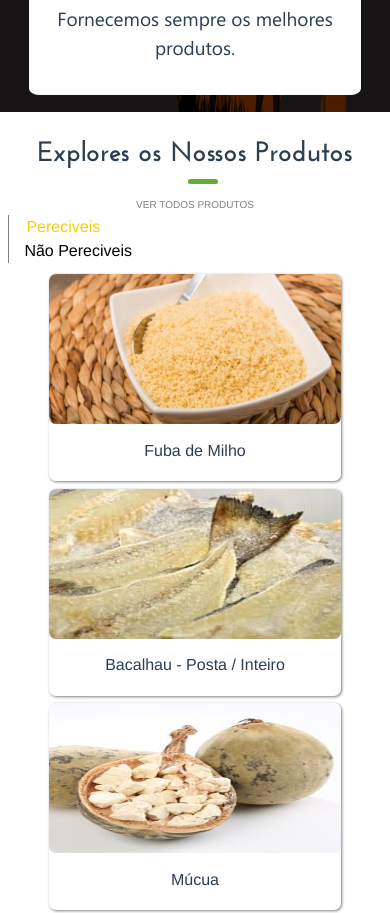
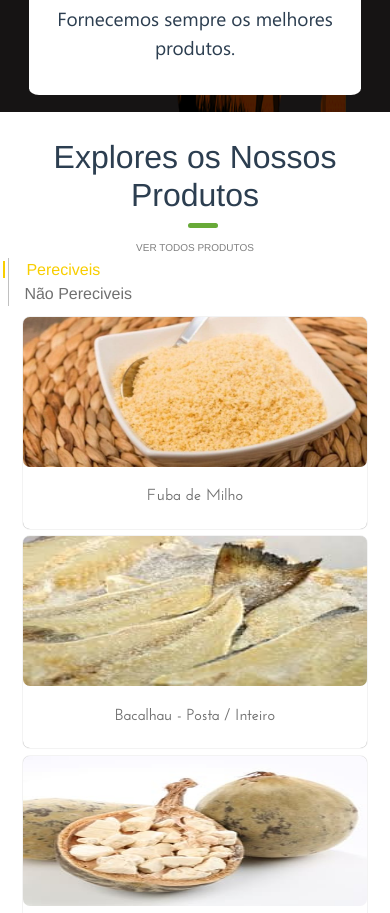
Before and after one commit to uByte2020/Ang-lessGold, a Vue app: page / in a window 390 px wide. Shown: the part 2360-3273 px from the top of the page. Built offline with nearby package versions, Linux system fonts and the light colour scheme.

Commit message:
Tamanho-Produtos|Home

```diff
--- a/src/components/home/Produtos.vue
+++ b/src/components/home/Produtos.vue
@@ -2,7 +2,7 @@
   <div id="Produto" class="container">
     <div class="row">
       <div class="col-lg-12 col-sm-12 col-xl-12 col-md-12">
-        <h3>Explores os Nossos Produtos</h3>
+        <h2>Explores os Nossos Produtos</h2>
         <div class="progress">
           <div
             class="progress-bar progressCor"
@@ -127,23 +127,25 @@ export default {
       const Cor = document.getElementById("Link1");
       Cor.style.color = "#f8ce00";
       Cor.style.borderLeft = "2px solid #f8ce00";
-      Cor.style.marginLeft = "-7%";
+      Cor.style.marginLeft = "-8%";
       Cor.style.paddingLeft = "4%";
       const Cor2 = document.getElementById("Link2");
-      Cor2.style.color = "#000";
+      Cor2.style.color = " #707070";
       Cor2.style.borderLeft = "0";
       Cor2.style.marginLeft = "-8%";
       Cor2.style.paddingLeft = "8%";
+      Cor.style.fontSize='16px'
+      Cor2.style.fontSize='16px'
     },
     AlimentoClick() {
       this.Alimentos = false;
       const Cor = document.getElementById("Link2");
       Cor.style.color = "#f8ce00";
       Cor.style.borderLeft = "2px solid #f8ce00";
-      Cor.style.marginLeft = "-7%";
+      Cor.style.marginLeft = "-8%";
       Cor.style.paddingLeft = "4%";
       const Cor2 = document.getElementById("Link1");
-      Cor2.style.color = "#000";
+      Cor2.style.color = " #707070";
       Cor2.style.borderLeft = "0";
       Cor2.style.marginLeft = "-8%";
       Cor2.style.paddingLeft = "8%";
@@ -152,6 +154,11 @@ export default {
 };
 </script>
 <style scoped>
+/* @font-face {
+  font-family: "Josefin-SemiBold";
+  src: local("Fonts"),
+    url(../assets/Fonts/josefin-sans.semibold.ttf) format("truetype");
+} */
 h3 {
   font-family: "Josefin";
   -moz-font-family: "Josefin";
@@ -165,16 +172,19 @@ h3 {
   -webkit-padding: 6%;
 }
 .links {
-  border-left: 1px ridge gray;
-  -moz-border-left: 1px ridge gray;
-  -ms-border-left: 1px ridge gray;
-  -webkit-border-left: 1px ridge gray;
+  color: #707070!important;
+  border-left: 3px solid #70707070;
+  -moz-border-left: 1px ridge #70707070;
+  -ms-border-left: 1px ridge #70707070;
+  -webkit-border-left: 1px ridge #70707070;
   text-align: left;
   -moz-text-align: left;
   -ms-text-align: left;
   -webkit-text-align: left;
+  margin-right: -30px !important;
 }
 .LinkActive {
+  font-size: 16px;
   color: #f8ce00;
   -moz-color: #f8ce00;
   -ms-color: #f8ce00;
@@ -193,10 +203,28 @@ h3 {
   -webkit-padding-left: 8%;
 }
 .LinkActive:hover {
-  color: #f8ce00;
-  -moz-color: #f8ce00;
+  /* color: #68aa38 !important; */
+  /* -moz-color: #f8ce00;
   -ms-color: #f8ce00;
-  -webkit-color: #f8ce00;
+  -webkit-color: #f8ce00; */
+  border-left: 2px solid #f8ce00 !important;
+  -moz-border-left: 2px solid #f8ce00;
+  -ms-border-left: 2px solid #f8ce00;
+  -webkit-border-left: 2px solid #f8ce00;
+  margin-left: -8%;
+  -moz-margin-left: -8%;
+  -ms-margin-left: -8%;
+  -webkit-margin-left: -8%;
+  padding-left: 8%;
+  -moz-padding-left: 8%;
+  -ms-padding-left: 8%;
+  -webkit-padding-left: 8%;
+}
+#Link2:hover {
+  /* color: #68aa38 !important; */
+  /* -moz-color: #f8ce00;
+  -ms-color: #f8ce00;
+  -webkit-color: #f8ce00; */
   border-left: 2px solid #f8ce00 !important;
   -moz-border-left: 2px solid #f8ce00;
   -ms-border-left: 2px solid #f8ce00;
@@ -211,10 +239,10 @@ h3 {
   -webkit-padding-left: 8%;
 }
 a {
-  color: #000;
+  /* color: #707070!important;
   -moz-color: #000;
   -ms-color: #000;
-  -webkit-color: #000;
+  -webkit-color: #000; */
   text-decoration: none;
   -moz-text-decoration: none;
   -ms-text-decoration: none;
@@ -268,14 +296,14 @@ figure {
   -moz-height: 100%;
   -ms-height: 100%;
   -webkit-height: 100%;
-  width: 85%;
+  width: 100%;
   -moz-width: 90%;
   -ms-width: 90%;
   -webkit-width: 90%;
-  box-shadow: 1px 1px 3px gray;
-  -moz-box-shadow: 1px 1px 3px gray;
-  -ms-box-shadow: 1px 1px 3px gray;
-  -webkit-box-shadow: 1px 1px 3px gray;
+  box-shadow: 1px 1px 4px gray;
+  -moz-box-shadow: 0px 0px 1px gray;
+  -ms-box-shadow: 0px 0px 1px gray;
+  -webkit-box-shadow: 0px 0px 1px gray;
   border-radius: 7px;
   -moz-border-radius: 7px;
   -ms-border-radius: 7px;
@@ -286,6 +314,7 @@ figure {
   -webkit-margin: 1% auto !important;
 }
 figcaption {
+  font-family: 'Josefin-SemiBold';
   margin: 1% auto;
   -moz-margin: 1% auto;
   -ms-margin: 1% auto;
@@ -303,6 +332,7 @@ figcaption {
   -moz-padding: 4%;
   -ms-padding: 4%;
   -webkit-padding: 4%;
+  color: #707070;
   /* box-shadow: 1px 1px 5px gray; */
 }
 .progress {
@@ -361,7 +391,15 @@ figcaption {
   -ms-text-decoration: 1px blue;
   -webkit-text-decoration: 1px blue;
 }
-
+a {
+  color: #707070;
+}
+a:active {
+  color: #f8ce00;
+}
+a:hover {
+  /* color: #68aa38; */
+}
 @media only screen and (max-width: 600px) {
   #VerTodos {
     font-size: 10px;
@@ -381,5 +419,17 @@ figcaption {
     -ms-margin: auto;
     -webkit-margin: auto;
   }
+  .links {
+    border-left: 1px solid #70707070;
+    -moz-border-left: 1px ridge #70707070;
+    -ms-border-left: 1px ridge #70707070;
+    -webkit-border-left: 1px ridge #70707070;
+    text-align: left;
+    -moz-text-align: left;
+    -ms-text-align: left;
+    -webkit-text-align: left;
+    margin-right: 60px !important;
+    color: #70707070 !important;
+  }
 }
 </style>
```
